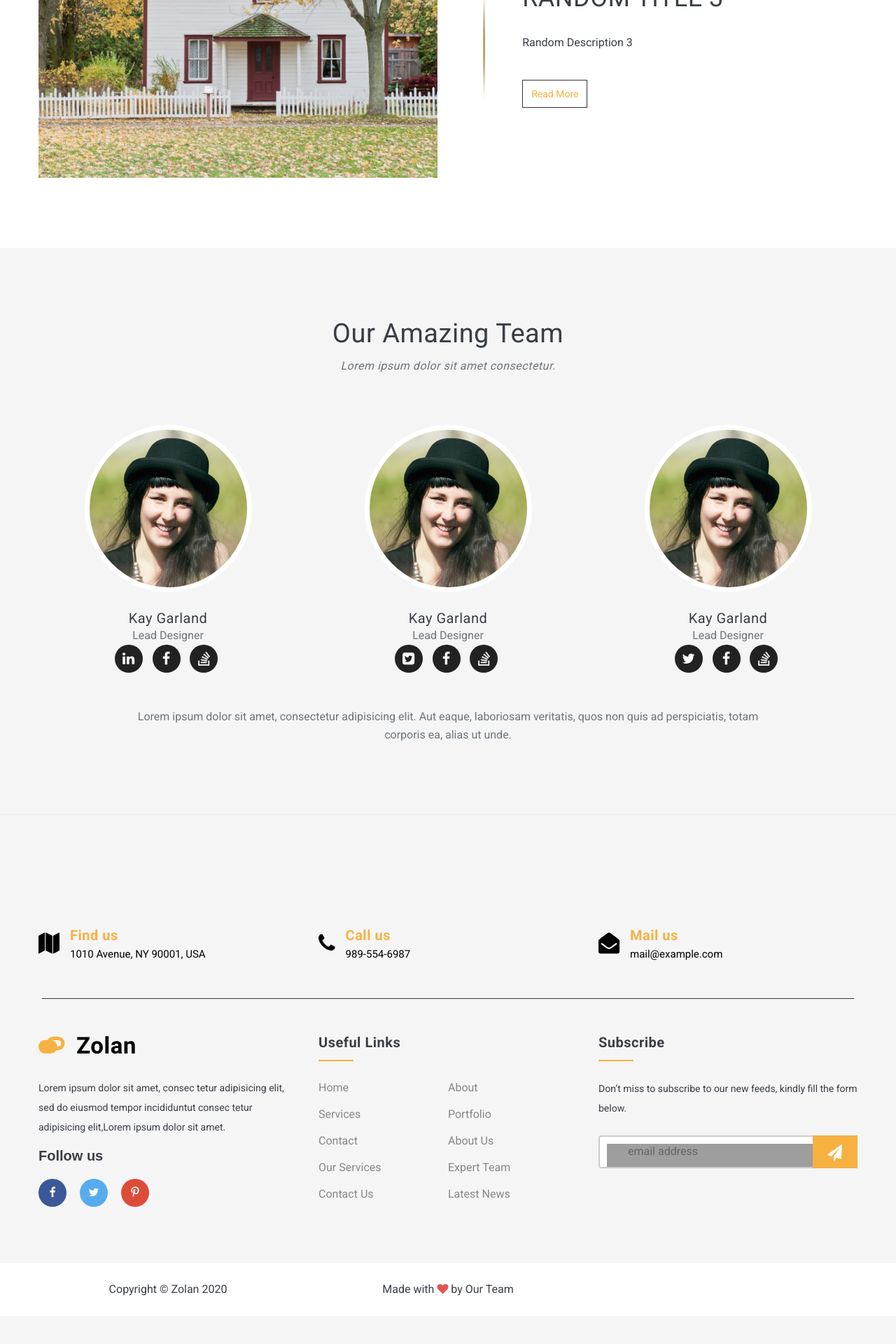
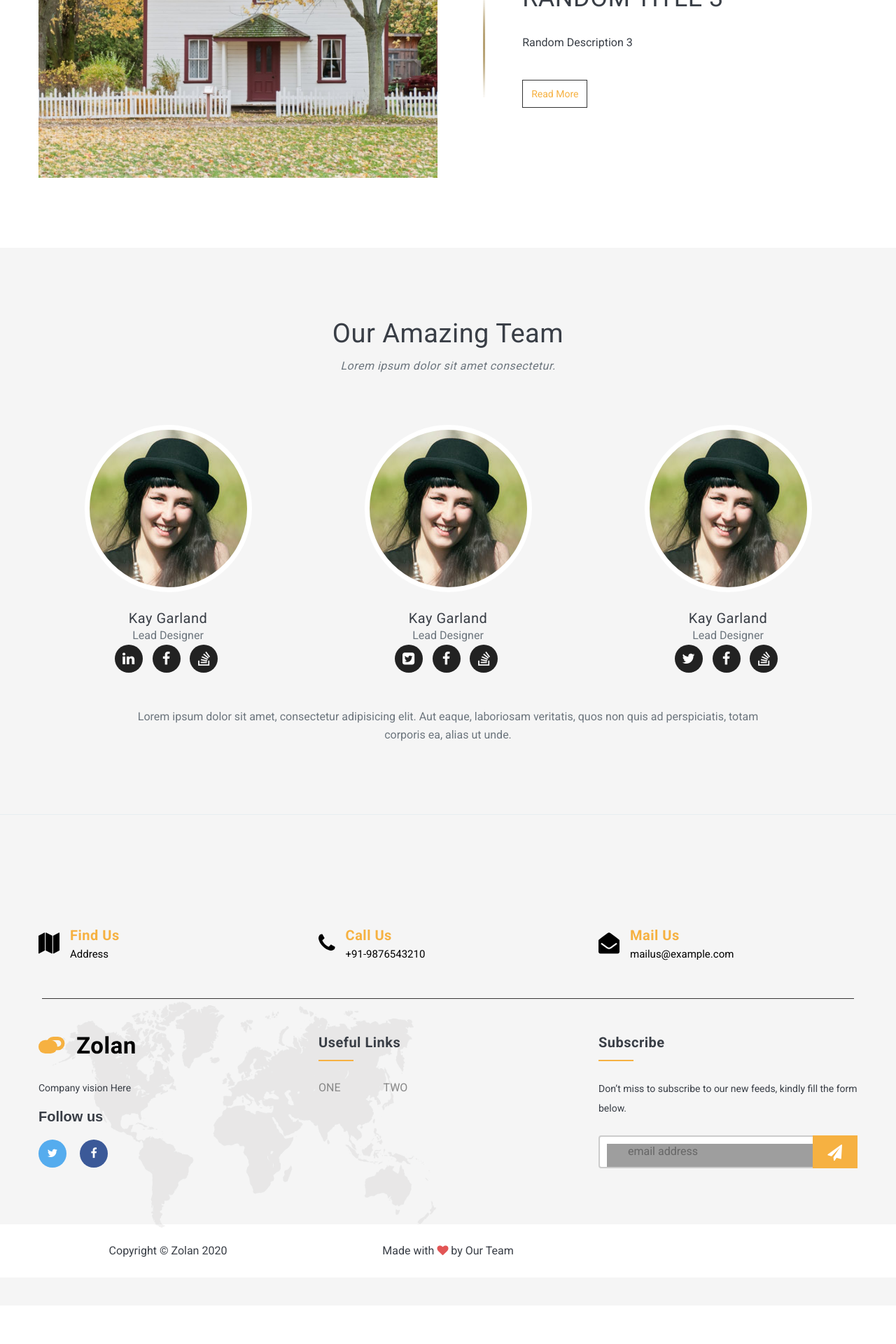
Before and after one commit to meetprakhar/projecthawk, a Jekyll site: the page built from index.html, in a window 1280 px wide. Shown: the part 1760-3680 px from the top of the page at 70% size. Built offline with Jekyll 4.4.1, drawn with Linux system fonts in a browser that asks for light colours; nearby versions of some CDN libraries; after the commit the page ends 3625 px from its top, so only the background shows below that; grey boxes are pictures that could not be loaded.

Commit message:
Footer now fetches from settings file

```diff
--- a/_includes/footer.html
+++ b/_includes/footer.html
@@ -2,91 +2,104 @@
 <footer class="footer">
   <div class="container" style="text-align: left;">
     <div class="footer-cta pt-80 pb-20">
+
         <div class="row">
+
+            {% for cntat in site.data.settings.footer.contacts %}
+
             <div class="col-xl-4 col-md-4 mb-30">
                 <div class="single-cta">
-                    <i class="fa fa-map"></i>
+                    <i class="fa fa-{{cntat.icon}}"></i>
                     <div class="cta-text">
-                        <h4>Find us</h4>
-                        <span>1010 Avenue, NY 90001, USA</span>
+                        <h4>{{cntat.head}}</h4>
+                        <span>{{cntat.details}}</span>
                     </div>
                 </div>
             </div>
-            <div class="col-xl-4 col-md-4 mb-30">
-                <div class="single-cta">
-                    <i class="fa fa-phone"></i>
-                    <div class="cta-text">
-                        <h4>Call us</h4>
-                        <span>989-554-6987</span>
+
+            {% endfor %}
+
         </div>
     </div>
-            </div>
-            <div class="col-xl-4 col-md-4 mb-30">
-                <div class="single-cta">
-                    <i class="fa fa-envelope-open"></i>
-                    <div class="cta-text">
-                        <h4>Mail us</h4>
-                        <span>mail@example.com</span>
-                    </div>
-                </div>
-            </div>
-        </div>
-    </div>
+
     <div class="footer-content pt-50 pb-30">
         <div class="footer-pattern">
-            <img src="/assets/img/footer/footer_map.png" alt="">
+            <img src="{{ site.baseurl }}/images/site_images/footer_map.png" alt="" style=" opacity: 0.06;">
         </div>
         <div class="row">
             <div class="col-xl-4 col-lg-4 mb-50">
                 <div class="footer-widget">
                     <div class="footer-logo">
-                        <a href="https://tradejk.netlify.com"><img src="{{ site.baseurl }}/images/{{ site.data.settings.logo }}" alt="{{ site.data.settings.title }}" class="img-fluid"></a>
+
+                        <a href="{{ site.data.settings.footer.logo_href }}"><img src="{{ site.baseurl }}/images/{{ site.data.settings.logo }}" alt="{{ site.data.settings.title }}" class="img-fluid"></a>
+
                     </div>
                     <div class="footer-text">
-                        <p>Lorem ipsum dolor sit amet, consec tetur adipisicing elit, sed do eiusmod tempor incididuntut consec tetur adipisicing elit,Lorem ipsum dolor sit amet.</p>
+                        <p>
+                            {{ site.data.settings.footer.desc }}
+                        </p>
                     </div>
                     <div class="footer-social-icon">
+
+                        {% if site.data.settings.footer.social.size > 0 %}
                         <span>Follow us</span>
-                        <a href="https://www.facebook.com/jekyll"><i class="fa fa-facebook-f facebook-bg"></i></a>
-                        <a href="https://twitter.com/tryghost"><i class="fa fa-twitter twitter-bg"></i></a>
-                        <a href="https://www.pinterest.com/rubel8525"><i class="fa fa-pinterest-p google-bg"></i></a>
+
+                        {% for social in site.data.settings.footer.social %}
+                        <a href="{{ social.url }}"><i class="fa fa-{{ social.icon }}"></i>
+                        </a>
+                        {% endfor %}
+
+                        {% endif %}
+
                     </div>
                 </div>
             </div>
+
             <div class="col-xl-4 col-lg-4 col-md-6 mb-30">
                 <div class="footer-widget">
                     <div class="footer-widget-heading">
                         <h3>Useful Links</h3>
                     </div>
-                    <ul class="left-list">
-                        <li><a href="#">Home</a></li>
-                        <li><a href="#">about</a></li>
-                        <li><a href="#">services</a></li>
-                        <li><a href="#">portfolio</a></li>
-                        <li><a href="#">Contact</a></li>
-                        <li><a href="#">About us</a></li>
-                        <li><a href="#">Our Services</a></li>
-                        <li><a href="#">Expert Team</a></li>
-                        <li><a href="#">Contact us</a></li>
-                        <li><a href="#">Latest News</a></li>
+
+                    {% if site.data.settings.footer.useful_links_cols == 1 %}
+                        <ul class="left-list single_col">
+                            {% for refer in site.data.settings.footer.useful_links %}
+                                <li class="single_col"><a href="{{refer.link}}">{{refer.name}}</a></li>
+                            {% endfor %}
                         </ul>
+                    {% else %}
+                    <ul class="left-list dual_col">
+                        {% for refer in site.data.settings.footer.useful_links %}
+                            <li class="dual_col"><a href="{{refer.link}}">{{refer.name}}</a></li>
+                        {% endfor %}
+                    </ul>
+                    {% endif %}
+
                 </div>
             </div>
+
             <div class="col-xl-4 col-lg-4 col-md-6 mb-50">
                 <div class="footer-widget">
                     <div class="footer-widget-heading">
                         <h3>Subscribe</h3>
                     </div>
                     <div class="footer-text mb-25">
-                        <p>Don’t miss to subscribe to our new feeds, kindly fill the form below.</p>
+                        <p>{{site.data.settings.footer.subscribe_desc}}</p>
                     </div>
+
                     <div id="mc_embed_signup" class="subscribe-form">
+
                         <form action="https://themeix.us16.list-manage.com/subscribe/post?u=307862c135e4548eecf86f389&amp;id=342411fb35" method="post" id="mc-embedded-subscribe-form" name="mc-embedded-subscribe-form" class="validate" target="_blank" novalidate="">
+
                         <div id="mc_embed_signup_scroll">
+
                         <input type="email" value="" name="EMAIL" class="email" id="mce-EMAIL" placeholder="email address" required="">
+
                         <div style="position: absolute; left: -5000px;" aria-hidden="true"><input type="text" name="b_307862c135e4548eecf86f389_342411fb35" tabindex="-1" value=""></div>
+
                         <div class="clear"><button type="submit" name="subscribe" id="mc-embedded-subscribe" class="button"><i class="fa fa-send"></i></button></div>
                         </div>
+
                         </form>
                         </div>
                 </div>
--- a/_sass/3-modules/_footer.scss
+++ b/_sass/3-modules/_footer.scss
@@ -155,13 +155,21 @@
 	color: $brand-color;
 }
 
-.footer-widget ul li{
+.footer-widget .dual_col{
 	display: inline-block;
 	margin-left: 0px;
+	margin-bottom: 12px;
+	list-style-type: none;
 	float: left;
 	width: 50%;
+}
+
+.footer-widget .single_col{
+	margin-left: 0px;
 	margin-bottom: 12px;
+	list-style-type: none;
 }
+
 .footer-widget ul li a:hover{
 	color: $brand-color;
 }
```
Also changed, not shown: _data/settings.yml (+29 -0 lines), images/site_images/footer_map.png (added). Lines whose indentation alone changed are shown as unchanged.
